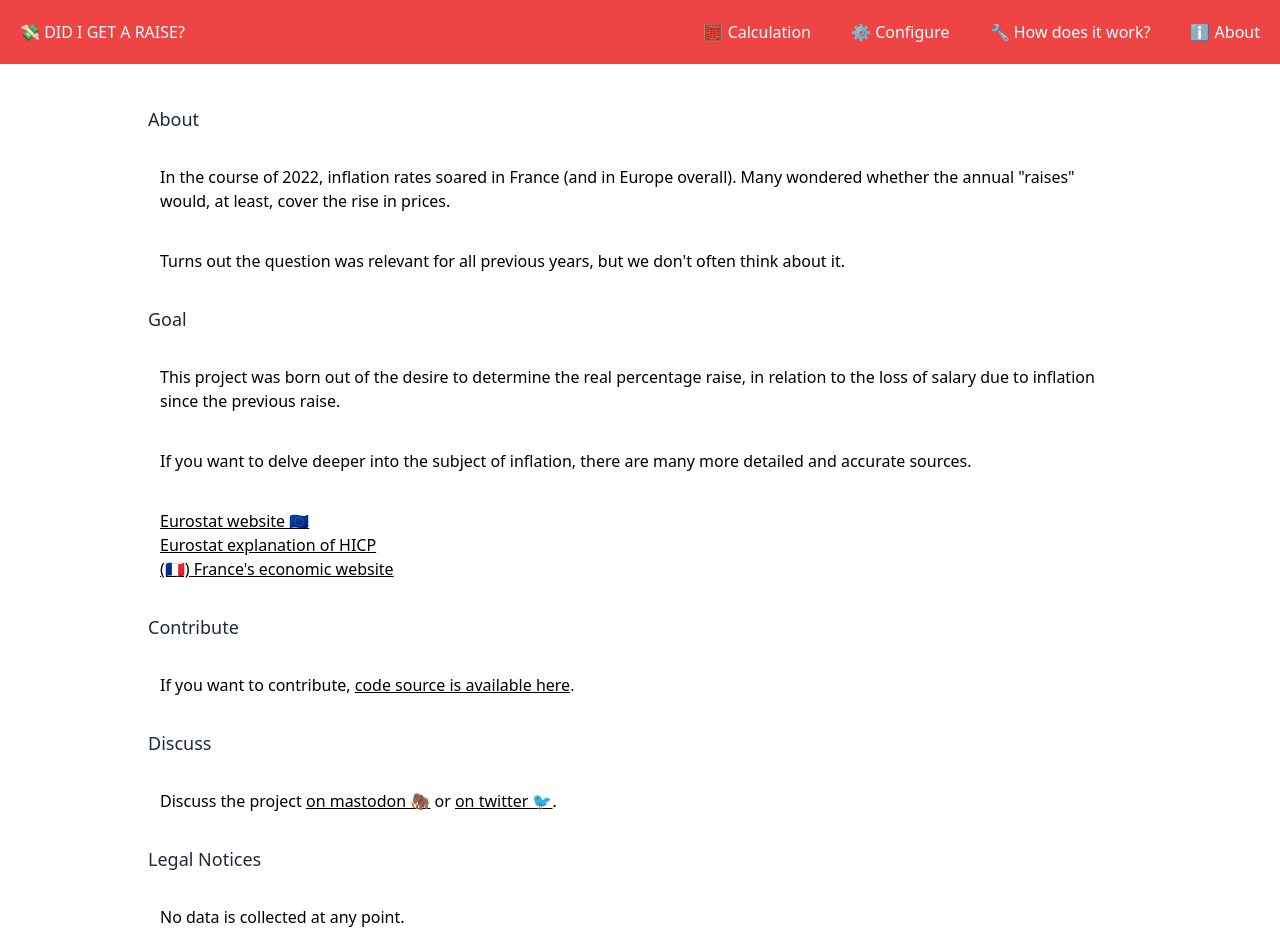
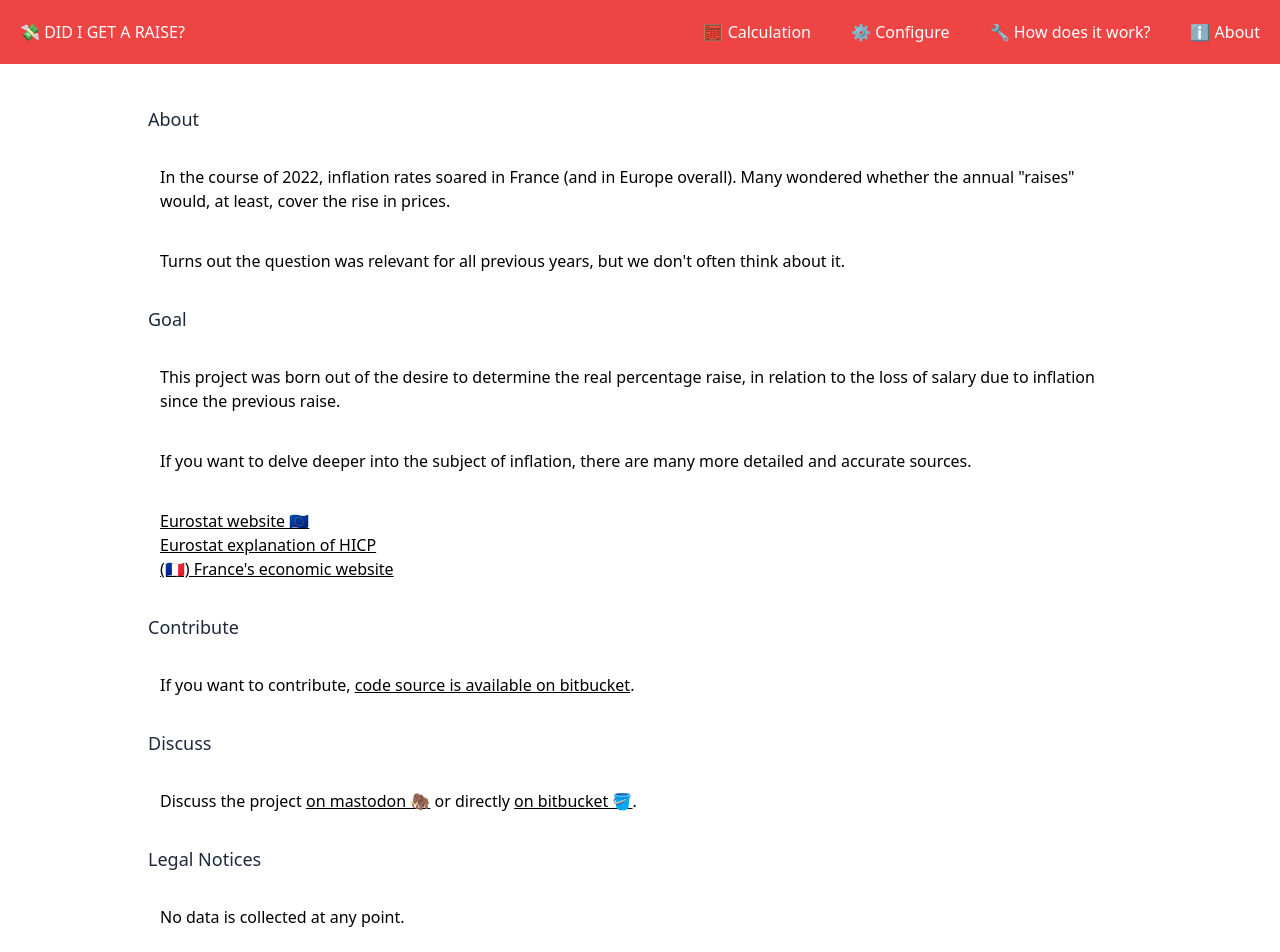
Before and after one commit to quentinlegot/ai-je-ete-augmente, a Vue app: page /about in a window 1280 px wide. Shown: the top 952 px of the page. Built offline with nearby package versions, Linux system fonts and the light colour scheme.

Commit message:
feat: replace twitter link with bitbucket link

```diff
--- a/src/assets/translations/en.json
+++ b/src/assets/translations/en.json
@@ -2,7 +2,7 @@
   "about": {
     "contribute": {
       "p1": {
-        "link": "code source is available here",
+        "link": "code source is available on bitbucket",
         "p": "If you want to contribute, {link}. "
       },
       "title": "Contribute"
@@ -10,8 +10,8 @@
     "discuss": {
       "p1": {
         "linkMastodon": "on mastodon 🦣",
-        "linkTwitter": " on twitter 🐦",
-        "p": "Discuss the project {linkMastodon} or {linkTwitter}. "
+        "linkSource": "on bitbucket 🪣",
+        "p": "Discuss the project {linkMastodon} or directly {linkSource}. "
       },
       "title": "Discuss"
     },
--- a/src/assets/translations/fr.json
+++ b/src/assets/translations/fr.json
@@ -2,7 +2,7 @@
   "about": {
     "contribute": {
       "p1": {
-        "link": "les sources sont disponibles ici",
+        "link": "les sources sont disponibles sur bitbucket",
         "p": "Si vous souhaitez participer, {link}."
       },
       "title": "Contribuer"
@@ -10,8 +10,8 @@
     "discuss": {
       "p1": {
         "linkMastodon": "sur mastodon 🦣",
-        "linkTwitter": " sur twitter 🐦",
-        "p": "Pour discuter du projet, rendez-vous {linkMastodon} ou bien {linkTwitter}. "
+        "linkSource": "sur bitbucket 🪣",
+        "p": "Pour discuter du projet, rendez-vous {linkMastodon} ou directement {linkSource}. "
       },
       "title": "Discuter"
     },
--- a/src/views/AboutView.vue
+++ b/src/views/AboutView.vue
@@ -104,9 +104,13 @@
             <i18n-t keypath="about.discuss.p1.linkMastodon" />
           </a>
         </template>
-        <template v-slot:linkTwitter>
-          <a href="https://twitter.com/LarsVanCiental" target="_blank" class="underline">
-            <i18n-t keypath="about.discuss.p1.linkTwitter" />
+        <template v-slot:linkSource>
+          <a
+            href="https://bitbucket.org/Lars-VanCiental/ai-je-ete-augmente/issues?status=new&status=open"
+            target="_blank"
+            class="underline"
+          >
+            <i18n-t keypath="about.discuss.p1.linkSource" />
           </a>
         </template>
       </i18n-t>
```
